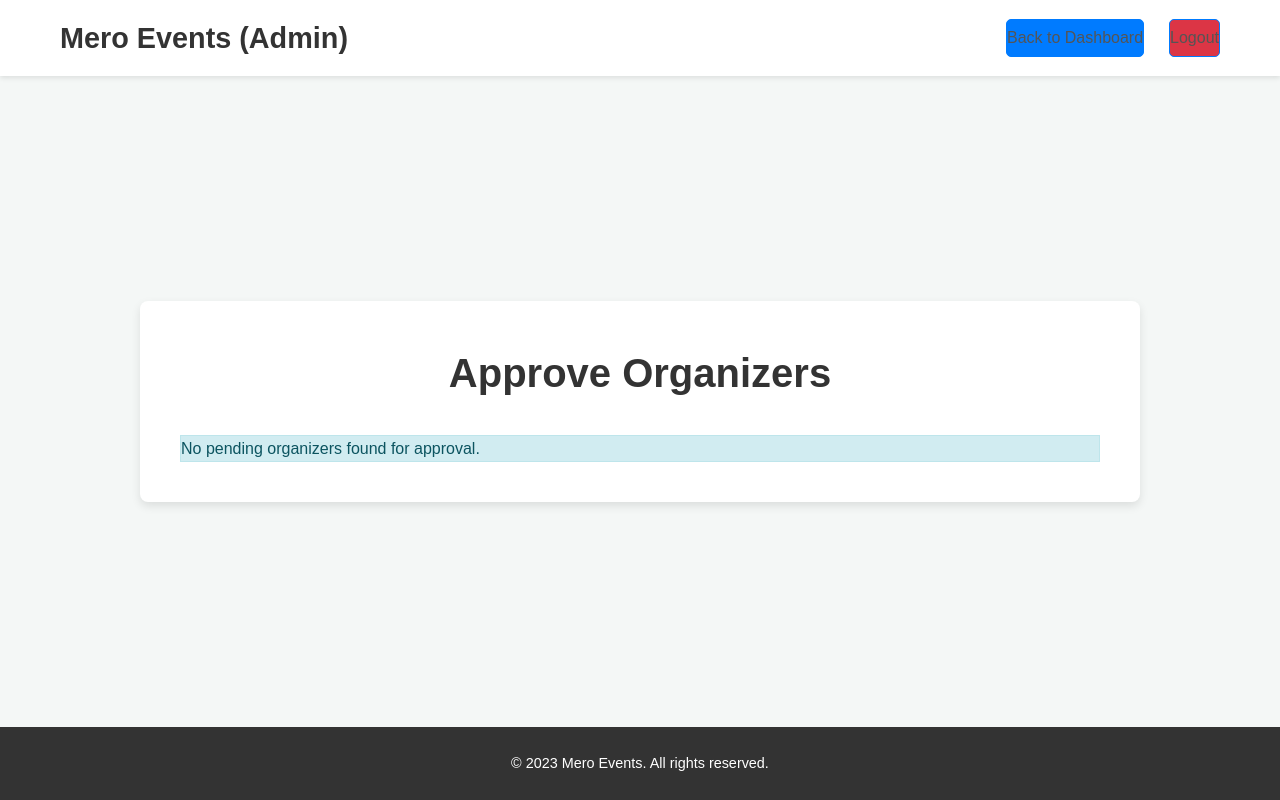
After one commit to Himansh1009/Mero_events, a PHP site: page /admin-dashboard/approve-organizers.php in a window 1280 px wide. The commit adds this page. Run offline with PHP 8.4, Linux system fonts and the light colour scheme; the visitor is signed in with stand-in values (Sample User, id 1); tables that the repository leaves empty or names only in its code hold one stand-in row (values such as "Sample post").

Commit message:
Merged remote changes

```diff
--- /dev/null
+++ b/admin-dashboard/approve-organizers.php
@@ -0,0 +1,346 @@
+<?php
+// admin-dashboard/approve-organizers.php
+
+// Include session check with session-admin.php
+require_once '../includes/session-admin.php';
+// Connect using includes/config.php
+require_once '../includes/config.php';
+
+$message = ""; // For displaying success or error messages
+
+// --- Handle Approval Action ---
+if ($_SERVER["REQUEST_METHOD"] == "POST" && isset($_POST['approve_organizer_id'])) {
+    $organizer_id_to_approve = trim($_POST['approve_organizer_id']);
+
+    // Validate organizer ID
+    if (!filter_var($organizer_id_to_approve, FILTER_VALIDATE_INT)) {
+        $message = "<div class='error-msg'>Invalid organizer ID provided.</div>";
+    } else {
+        // Update that organizer’s is_approved to 1
+        $sql = "UPDATE organizers SET is_approved = 1 WHERE id = ?";
+
+        if ($stmt = $conn->prepare($sql)) {
+            $stmt->bind_param("i", $organizer_id_to_approve);
+
+            if ($stmt->execute()) {
+                if ($stmt->affected_rows > 0) {
+                    $message = "<div class='success-msg'>Organizer (ID: " . htmlspecialchars($organizer_id_to_approve) . ") approved successfully!</div>";
+                } else {
+                    $message = "<div class='info-msg'>Organizer not found or already approved.</div>";
+                }
+            } else {
+                $message = "<div class='error-msg'>Error approving organizer: " . $stmt->error . "</div>";
+            }
+            $stmt->close();
+        } else {
+            $message = "<div class='error-msg'>Database error: Could not prepare update statement.</div>";
+        }
+    }
+}
+
+// --- Fetch organizers where is_approved = 0 ---
+$pending_organizers = [];
+$sql = "SELECT id, name, email, id_proof FROM organizers WHERE is_approved = 0 ORDER BY created_at ASC";
+
+if ($result = $conn->query($sql)) {
+    if ($result->num_rows > 0) {
+        while ($row = $result->fetch_assoc()) {
+            $pending_organizers[] = $row;
+        }
+    } else {
+        // Bonus: If there are no pending organizers
+        $message = "<div class='info-msg'>No pending organizers found for approval.</div>";
+    }
+    $result->free(); // Free result set
+} else {
+    $message = "<div class='error-msg'>Error retrieving pending organizers: " . $conn->error . "</div>";
+}
+
+$conn->close(); // Close database connection after all operations
+?>
+
+<!DOCTYPE html>
+<html lang="en">
+<head>
+    <meta charset="UTF-8">
+    <meta name="viewport" content="width=device-width, initial-scale=1.0">
+    <title>Approve Organizers - Mero Events (Admin)</title>
+    <!-- External CSS: ../assets/css/style.css -->
+    <link rel="stylesheet" href="../assets/css/style.css">
+    <style>
+        /* Specific styling for the approve-organizers page */
+        body {
+            font-family: Arial, sans-serif;
+            background-color: #f4f7f6;
+            margin: 0;
+            display: flex;
+            flex-direction: column;
+            min-height: 100vh;
+        }
+
+        main {
+            flex-grow: 1;
+            padding: 40px 20px;
+            display: flex;
+            justify-content: center;
+            align-items: flex-start; /* Align content to the top */
+        }
+
+        .admin-approval-container {
+            background-color: #fff;
+            padding: 40px;
+            border-radius: 8px;
+            box-shadow: 0 4px 10px rgba(0, 0, 0, 0.1);
+            width: 100%;
+            max-width: 1000px; /* Wider for table content */
+            margin: auto;
+        }
+
+        .admin-approval-container h2 {
+            text-align: center;
+            color: #333;
+            margin-bottom: 30px;
+            font-size: 2.5em;
+        }
+
+        /* Table Styling */
+        .organizers-table {
+            width: 100%;
+            border-collapse: collapse;
+            margin-top: 30px;
+        }
+
+        .organizers-table th, .organizers-table td {
+            border: 1px solid #ddd;
+            padding: 12px 15px;
+            text-align: left;
+            vertical-align: top;
+        }
+
+        .organizers-table th {
+            background-color: #f2f2f2;
+            color: #333;
+            font-weight: bold;
+            white-space: nowrap;
+        }
+
+        .organizers-table tr:nth-child(even) {
+            background-color: #f9f9f9;
+        }
+
+        .organizers-table tr:hover {
+            background-color: #f1f1f1;
+        }
+
+        .organizers-table .actions {
+            white-space: nowrap; /* Keep buttons on one line */
+            text-align: center;
+        }
+        .organizers-table .actions form {
+            display: inline-block;
+            margin: 0; /* Remove default form margin */
+        }
+        .organizers-table .actions button {
+            padding: 8px 12px;
+            font-size: 0.9em;
+            border-radius: 5px;
+            cursor: pointer;
+            border: none;
+            color: #fff;
+            transition: background-color 0.3s ease;
+        }
+        .btn-approve {
+            background-color: #28a745; /* Green */
+        }
+        .btn-approve:hover {
+            background-color: #218838;
+        }
+
+        /* ID Proof link styling */
+        .id-proof-link {
+            color: #007bff;
+            text-decoration: none;
+            font-weight: bold;
+        }
+        .id-proof-link:hover {
+            text-decoration: underline;
+        }
+
+        /* Message styling (reused from other pages) */
+        .message {
+            margin-bottom: 20px;
+            padding: 12px;
+            border-radius: 5px;
+            text-align: center;
+            font-weight: bold;
+        }
+
+        .success-msg {
+            background-color: #d4edda;
+            color: #155724;
+            border: 1px solid #c3e6cb;
+        }
+
+        .error-msg {
+            background-color: #f8d7da;
+            color: #721c24;
+            border: 1px solid #f5c6cb;
+        }
+
+        .info-msg {
+            background-color: #d1ecf1;
+            color: #0c5460;
+            border: 1px solid #bee5eb;
+        }
+
+        /* Header/Footer (consistent with other pages) */
+        .main-header {
+            background-color: #fff;
+            box-shadow: 0 2px 5px rgba(0,0,0,0.1);
+            padding: 15px 0;
+        }
+
+        .main-nav {
+            display: flex;
+            justify-content: space-between;
+            align-items: center;
+        }
+
+        .site-logo {
+            font-size: 1.8em;
+            font-weight: bold;
+            color: #333;
+            margin-right: 20px;
+            text-decoration: none;
+        }
+
+        .site-logo:hover {
+            color: #007bff;
+        }
+
+        .nav-links {
+            list-style: none;
+            display: flex;
+            align-items: center;
+            margin: 0;
+            padding: 0;
+        }
+
+        .nav-links li {
+            margin-left: 25px;
+        }
+
+        .nav-links a {
+            color: #555;
+            font-weight: 500;
+            padding: 5px 0;
+            transition: color 0.3s ease;
+            text-decoration: none;
+        }
+
+        .nav-links a:not(.btn):hover {
+            color: #007bff;
+        }
+
+        .btn {
+            display: inline-block;
+            padding: 10px 20px;
+            border-radius: 5px;
+            font-weight: bold;
+            text-align: center;
+            transition: background-color 0.3s ease;
+            text-decoration: none;
+        }
+        .btn-primary {
+            background-color: #007bff;
+            color: #fff;
+            border: 1px solid #007bff;
+        }
+        .main-footer {
+            background-color: #333;
+            color: #fff;
+            text-align: center;
+            padding: 25px 0;
+            font-size: 0.9em;
+            margin-top: auto;
+            width: 100%;
+        }
+        .container {
+            max-width: 1200px;
+            margin: 0 auto;
+            padding: 0 20px;
+        }
+    </style>
+</head>
+<body>
+    <header class="main-header">
+        <div class="container">
+            <nav class="main-nav">
+                <a href="../index.php" class="site-logo">Mero Events (Admin)</a>
+                <ul class="nav-links">
+                    <li><a href="dashboard.php" class="btn btn-primary">Back to Dashboard</a></li>
+                    <li><a href="../admin-logout.php" class="btn btn-primary" style="background-color: #dc3545;">Logout</a></li>
+                </ul>
+            </nav>
+        </div>
+    </header>
+
+    <main>
+        <div class="admin-approval-container">
+            <h2>Approve Organizers</h2>
+
+            <?php
+            // Display message if set
+            if (!empty($message)) {
+                echo $message;
+            }
+            ?>
+
+            <?php if (!empty($pending_organizers)): ?>
+                <table class="organizers-table">
+                    <thead>
+                        <tr>
+                            <th>Name</th>
+                            <th>Email</th>
+                            <th>ID Proof</th>
+                            <th>Actions</th>
+                        </tr>
+                    </thead>
+                    <tbody>
+                        <?php foreach ($pending_organizers as $organizer): ?>
+                            <tr>
+                                <td><?php echo htmlspecialchars($organizer['name']); ?></td>
+                                <td><?php echo htmlspecialchars($organizer['email']); ?></td>
+                                <td>
+                                    <?php if (!empty($organizer['id_proof'])): ?>
+                                        <a href="../<?php echo htmlspecialchars($organizer['id_proof']); ?>" target="_blank" class="id-proof-link">View Proof</a>
+                                    <?php else: ?>
+                                        No proof
+                                    <?php endif; ?>
+                                </td>
+                                <td class="actions">
+                                    <form action="<?php echo htmlspecialchars($_SERVER['PHP_SELF']); ?>" method="post" onsubmit="return confirm('Are you sure you want to approve <?php echo htmlspecialchars($organizer['name']); ?>?');">
+                                        <input type="hidden" name="approve_organizer_id" value="<?php echo $organizer['id']; ?>">
+                                        <button type="submit" class="btn-approve">Approve</button>
+                                    </form>
+                                </td>
+                            </tr>
+                        <?php endforeach; ?>
+                    </tbody>
+                </table>
+            <?php else: ?>
+                <!-- Message "No pending organizers found for approval." is already handled via $message -->
+                <?php if (empty($message)) { // Fallback if $message somehow isn't set, though it should be
+                    echo "<div class='info-msg'>No pending organizers found for approval.</div>";
+                } ?>
+            <?php endif; ?>
+        </div>
+    </main>
+
+    <footer class="main-footer">
+        <div class="container">
+            <p>© 2023 Mero Events. All rights reserved.</p>
+        </div>
+    </footer>
+</body>
+</html>
--- a/auth.php
+++ b/auth.php
@@ -165,7 +165,7 @@ if ($_SERVER["REQUEST_METHOD"] == "POST") {
             $redirect_dashboard = ($selected_user_type == 'organizer') ? 'organizer-dashboard/dashboard.php' : 'user-dashboard/dashboard.php';
 
             // Prepare a select statement to fetch credentials
-            $sql_login = "SELECT id, name, email, password FROM $table WHERE email = ?"; // Added email to select for session
+            $sql_login = "SELECT id, name, password, is_approved FROM $table WHERE email = ?"; // Added email to select for session
             if ($stmt_login = $conn->prepare($sql_login)) {
                 $stmt_login->bind_param("s", $param_email);
                 $param_email = $login_email;
@@ -173,7 +173,7 @@ if ($_SERVER["REQUEST_METHOD"] == "POST") {
                 $stmt_login->store_result();
 
                 if ($stmt_login->num_rows == 1) {
-                    $stmt_login->bind_result($id, $name, $email_from_db, $hashed_password); // Bind email from DB
+                    $stmt_login->bind_result($id, $name, $hashed_password, $is_approved); // Bind email from DB
                     $stmt_login->fetch();
 
                     // Verify the password using password_verify()
```
